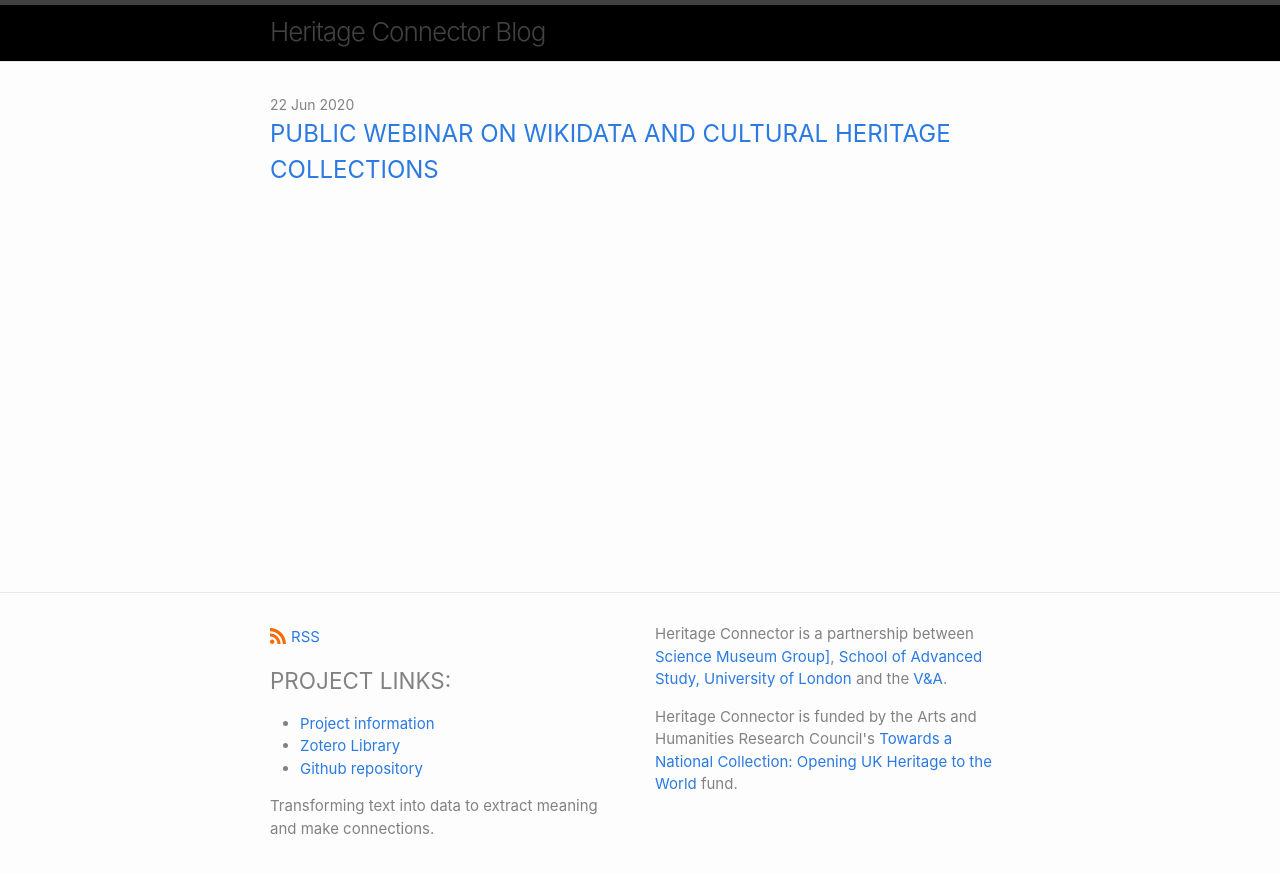
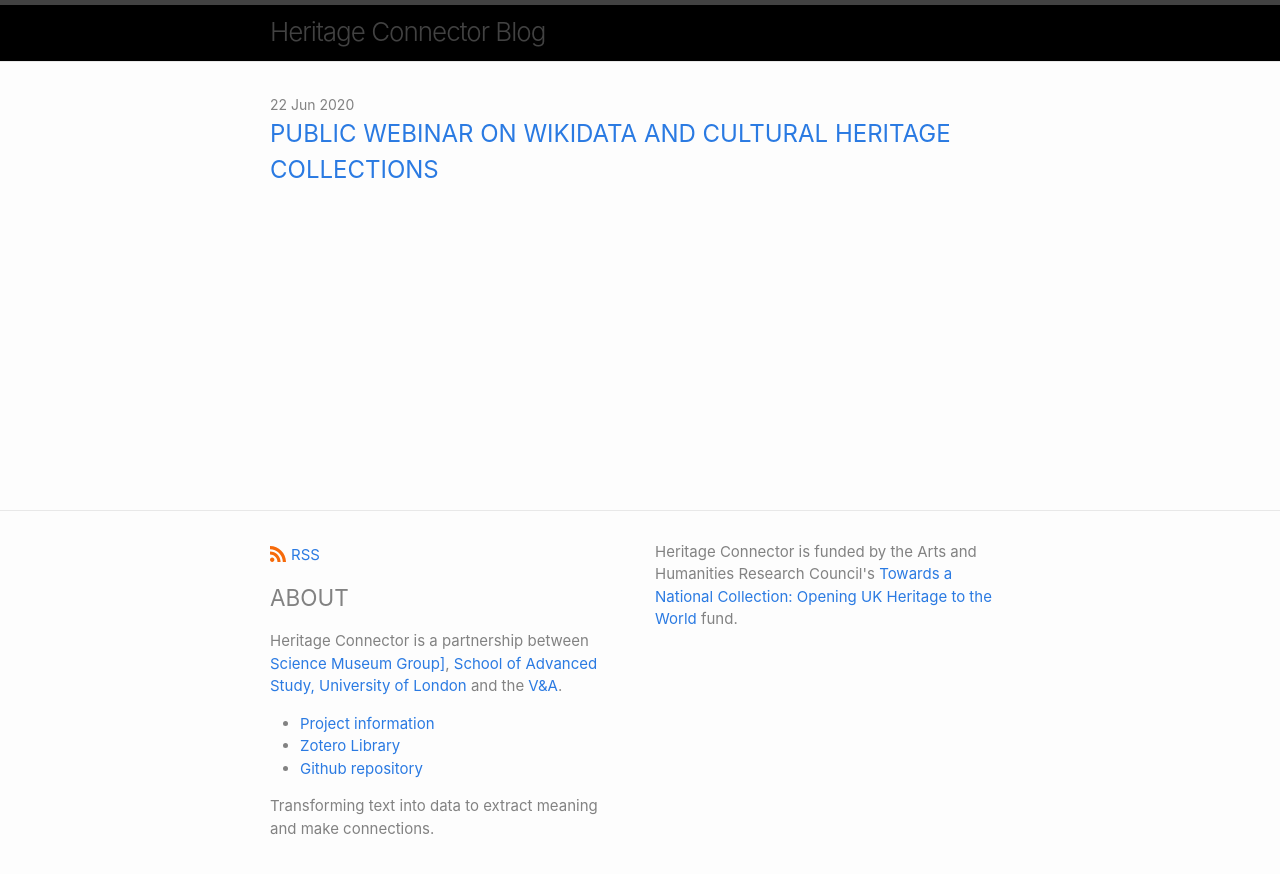
Before and after one commit to portableant/heritageconnector, a Jekyll site: the page built from README.md, in a window 1280 px wide. Shown: the top 874 px of the page. Built offline with Jekyll 4.4.1, drawn with Linux system fonts in a browser that asks for light colours; some web fonts are replaced; our own code applies the rules of GitHub Pages for plain Markdown files; part of the change alters nothing that is shown.

Commit message:
Rejigging footer again

```diff
--- a/_includes/footer.html
+++ b/_includes/footer.html
@@ -22,8 +22,9 @@
           {%- endif %}
         </ul>
       {%- endif %}
-        <h2>Project Links:</h2>
-        <ul>
+        <h2>About</h2>
+        <p>Heritage Connector is a partnership between <a href="https://www.sciencemuseumgroup.org.uk/">Science Museum Group]</a>, <a href="https://www.sas.ac.uk">School of Advanced Study, University of London</a> and the <a href="https://www.vam.ac.uk">V&amp;A</a>.</p>
+      <ul>
                     <li>
                         <a href="https://www.sciencemuseumgroup.org.uk/project/heritage-connector/">Project information</a>
                     </li>
@@ -35,11 +36,12 @@
                     </li>
                 </ul>
 
+
+
                  <p>{{ site.description | escape }}</p>
       </div>
       <div class="footer-col">
-      <p>Heritage Connector is a partnership between <a href="https://www.sciencemuseumgroup.org.uk/">Science Museum Group]</a>, <a href="https://www.sas.ac.uk">School of Advanced Study, University of London</a> and the <a href="https://www.vam.ac.uk">V&amp;A</a>.</p>
-      <p>Heritage Connector is funded by the Arts and Humanities Research Council's <a href="https://ahrc.ukri.org/research/fundedthemesandprogrammes/tanc-opening-uk-heritage-to-the-world/">Towards a National Collection: Opening UK Heritage to the World</a> fund.</p>
+       <p>Heritage Connector is funded by the Arts and Humanities Research Council's <a href="https://ahrc.ukri.org/research/fundedthemesandprogrammes/tanc-opening-uk-heritage-to-the-world/">Towards a National Collection: Opening UK Heritage to the World</a> fund.</p>
       </div>
     </div>
 
```
